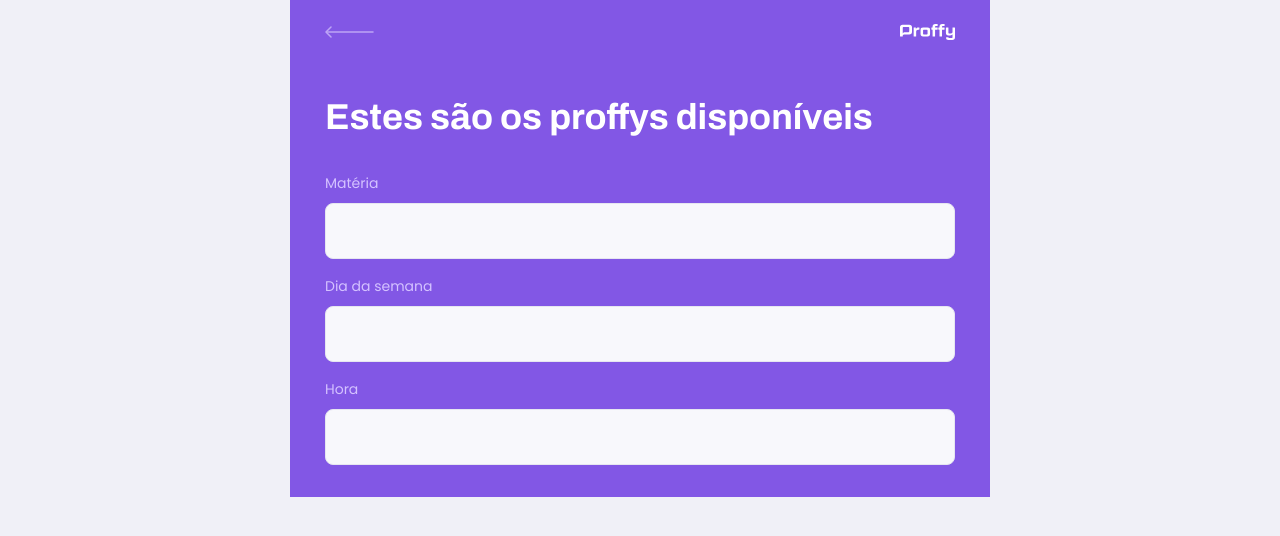
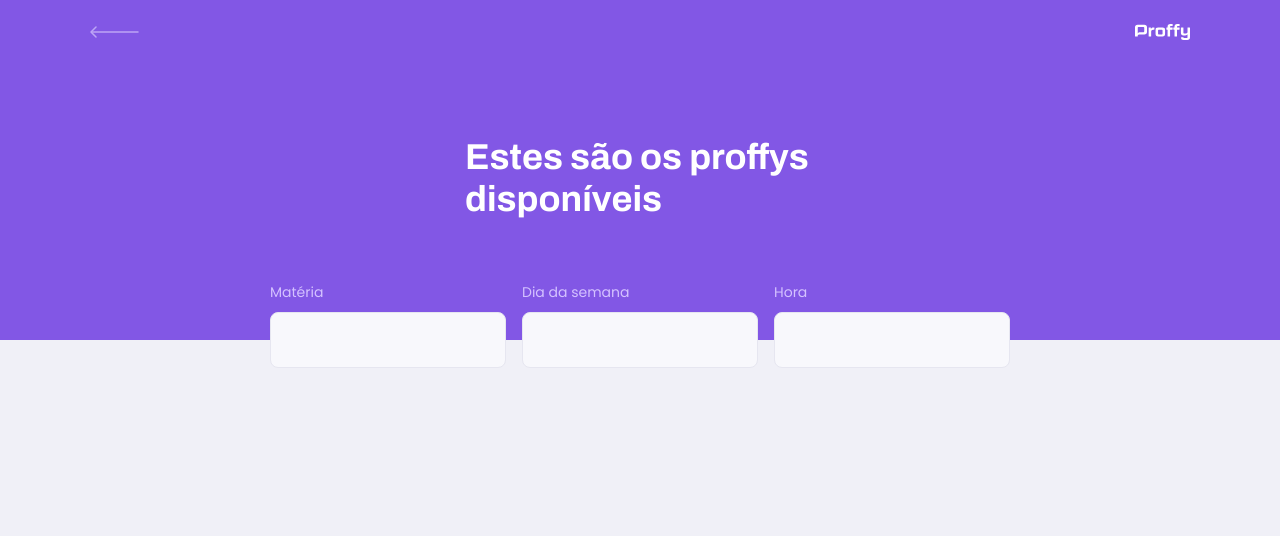
Before and after one commit to MatheusCandido1/web_proffy, a React (Create React App) app: page /study in a window 1280 px wide. Shown: the top 536 px of the page. Built offline with nearby package versions, Linux system fonts and the light colour scheme.

Commit message:
add-form

```diff
--- a/src/components/PageHeader/style.css
+++ b/src/components/PageHeader/style.css
@@ -0,0 +1,67 @@
+.page-header {
+    display: flex;
+    flex-direction: column;
+    background-color: var(--color-primary);
+}
+
+.page-header .top-bar-container{
+    width: 90%;
+    margin: 0 auto;
+    display: flex;
+    justify-content: space-between;
+
+    align-items: center;
+    color: var(--color-text-in-primary);
+    padding: 1.6rem 0;
+}
+
+.page-header .top-bar-container a {
+    height: 3.2rem;
+    transition: opacity 0.2s;
+}
+
+.page-header .top-bar-container a:hover{
+    opacity: 0.6;
+}
+
+.page-header .top-bar-container > img{
+    height: 1.6rem;
+}
+
+.page-header .header-content {
+    width: 90%;
+    margin: 0 auto;
+    position: relative;
+    margin: 3.2rem auto;
+}
+
+.page-header .header-content strong {
+    font: 700 3.6rem Archivo;
+    line-height: 4.2rem;
+    color: var(--color-title-in-primary)
+}
+
+@media (min-width: 700px){
+    .page-header{
+        height: 340px;
+    }
+
+    .page-header .top-bar-container {
+        max-width: 1100px;
+    }
+
+    .page-header .header-content {
+        flex: 1;
+        max-width: 740px;
+        margin: 0 auto;
+        padding-bottom: 48px;
+        display: flex;
+        flex-direction: column;
+        justify-content: center;
+        align-items: center;
+    }
+
+    .page-header .header-content strong {
+        max-width: 350px;
+    }
+}
--- a/src/pages/TeacherList/style.css
+++ b/src/pages/TeacherList/style.css
@@ -1,49 +1,6 @@
 #page-teacher-list {
     width: 100vw;
     height: 100vh;
-}
-
-.page-header {
-    display: flex;
-    flex-direction: column;
-    background-color: var(--color-primary);
-}
-
-.page-header .top-bar-container{
-    width: 90%;
-    margin: 0 auto;
-    display: flex;
-    justify-content: space-between;
-
-    align-items: center;
-    color: var(--color-text-in-primary);
-    padding: 1.6rem 0;
-}
-
-.page-header .top-bar-container a {
-    height: 3.2rem;
-    transition: opacity 0.2s;
-}
-
-.page-header .top-bar-container a:hover{
-    opacity: 0.6;
-}
-
-.page-header .top-bar-container > img{
-    height: 1.6rem;
-}
-
-.page-header .header-content {
-    width: 90%;
-    margin: 0 auto;
-    position: relative;
-    margin: 3.2rem auto;
-}
-
-.page-header .header-content strong {
-    font: 700 3.6rem Archivo;
-    line-height: 4.2rem;
-    color: var(--color-title-in-primary)
 }
 
 #search-teachers {
@@ -88,3 +45,21 @@
     right: 1.6rem;
     bottom: 0;
 }
+
+@media (min-width: 700px){
+    #page-teacher-list {
+        max-width: 100%;
+    }
+
+    #search-teachers {
+        display: grid;
+        grid-template-columns: repeat(3, 1fr);
+        column-gap: 16px;
+        position: absolute;
+        bottom: -28px;
+    }
+
+    #search-teachers .input-block + .input-block {
+        margin-top: 0;
+    }
+}
```
